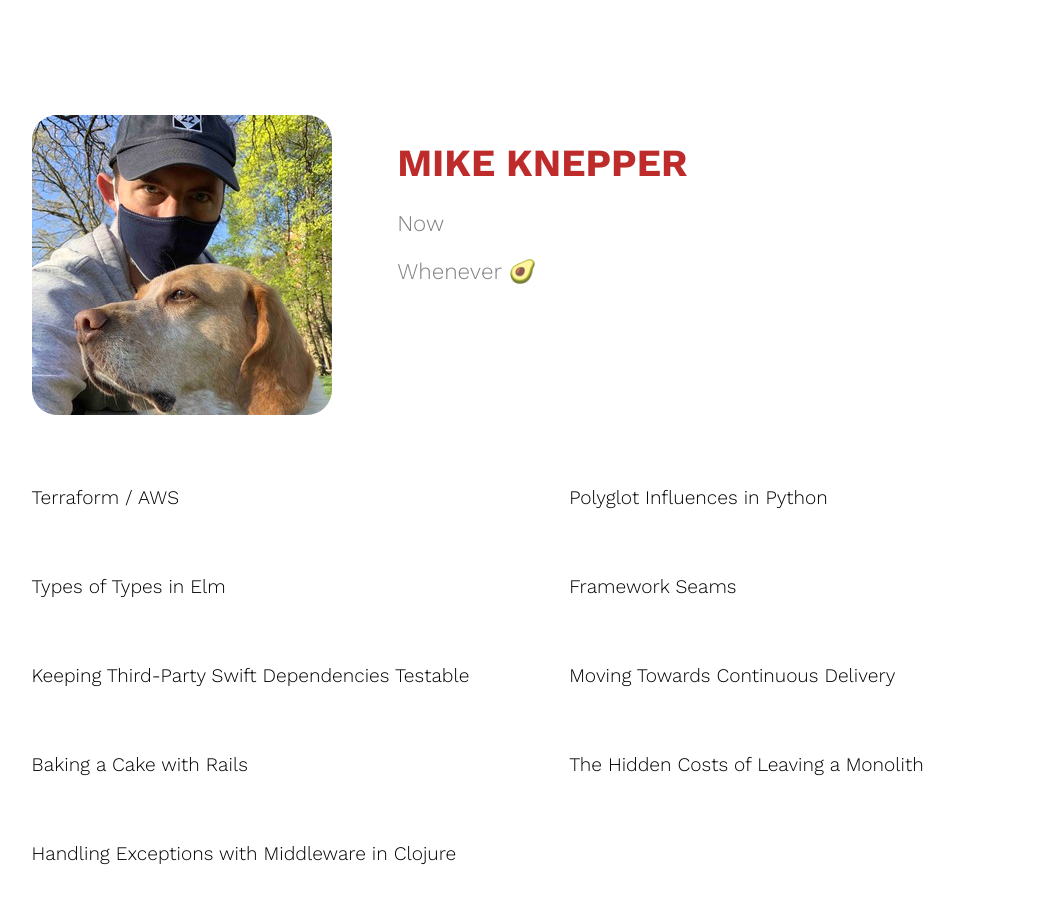
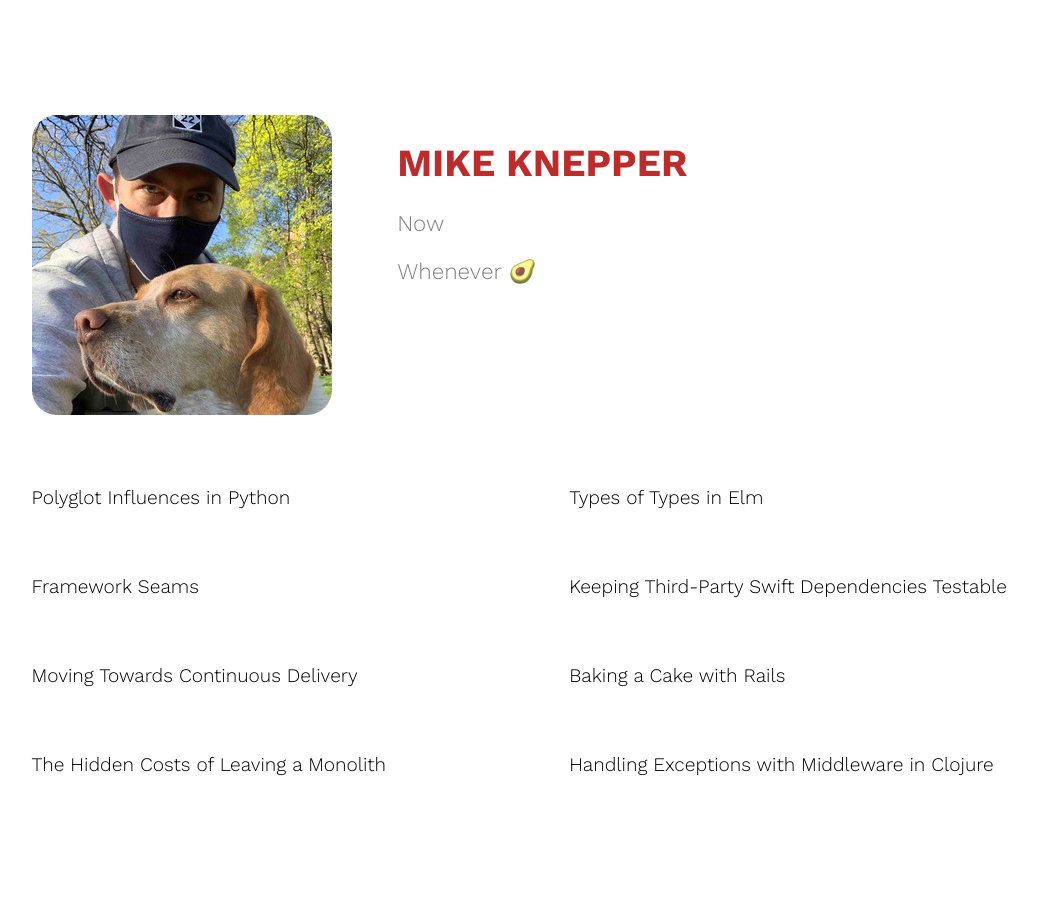
Before and after one commit to mikeknep/website, a Jekyll site: the page built from posts.html, in a window 1280 px wide. Shown: the whole page, without its empty margins (90-1127 px from the left). Built offline with Jekyll 4.4.1, drawn with Linux system fonts in a browser that asks for light colours; emoji names are drawn with the system emoji font.

Commit message:
Rename whenever page to posts, and remove notes from it

```diff
--- a/_data/navigation.yml
+++ b/_data/navigation.yml
@@ -2,4 +2,4 @@
   - name: Now
     url: /now.html
   - name: Whenever
-    url: /whenever.html
+    url: /posts.html
--- a/whenever.html
+++ b/posts.html
@@ -4,12 +4,6 @@
 ---
 
 <section>
-  {% for note in site.notes %}
-    <article class="column one-half">
-      <a href="{{ note.url }}" class="no_underline">{{ note.title }}</a>
-    </article>
-  {% endfor %}
-
   {% for post in site.posts %}
     <article class="column one-half">
       <a href="{{ post.url }}" class="no_underline">{{ post.title }}</a>
```
